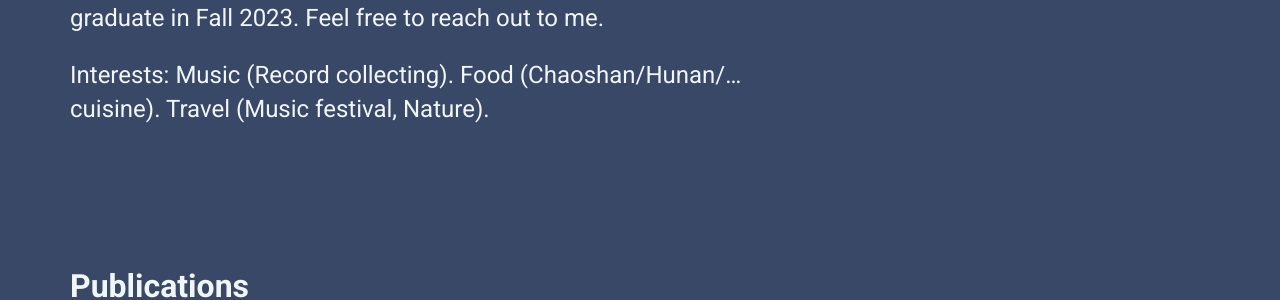
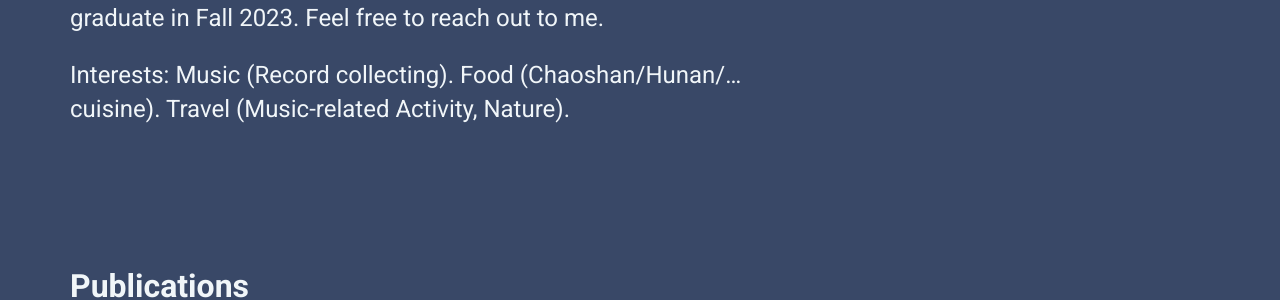
Before and after one commit to zech4o/zech4o.github.io, a Jekyll site: the page built from index.html, in a window 1280 px wide and 1357 px high. Shown: the part 526-826 px from the top of the window. Built offline with Jekyll 4.4.1, drawn with Linux system fonts in a browser that asks for light colours; nearby versions of some CDN libraries.

Commit message:
update personal

```diff
--- a/_data/personal.yml
+++ b/_data/personal.yml
@@ -34,4 +34,4 @@ intro:
     Now I'm looking for a PhD position (or an internship), and I expect to graduate in Fall 2023. Feel free to reach out to me.
 
 
-    Interests: Music (Record collecting). Food (Chaoshan/Hunan/... cuisine). Travel (Music festival, Nature).
+    Interests: Music (Record collecting). Food (Chaoshan/Hunan/... cuisine). Travel (Music-related Activity, Nature).
```
